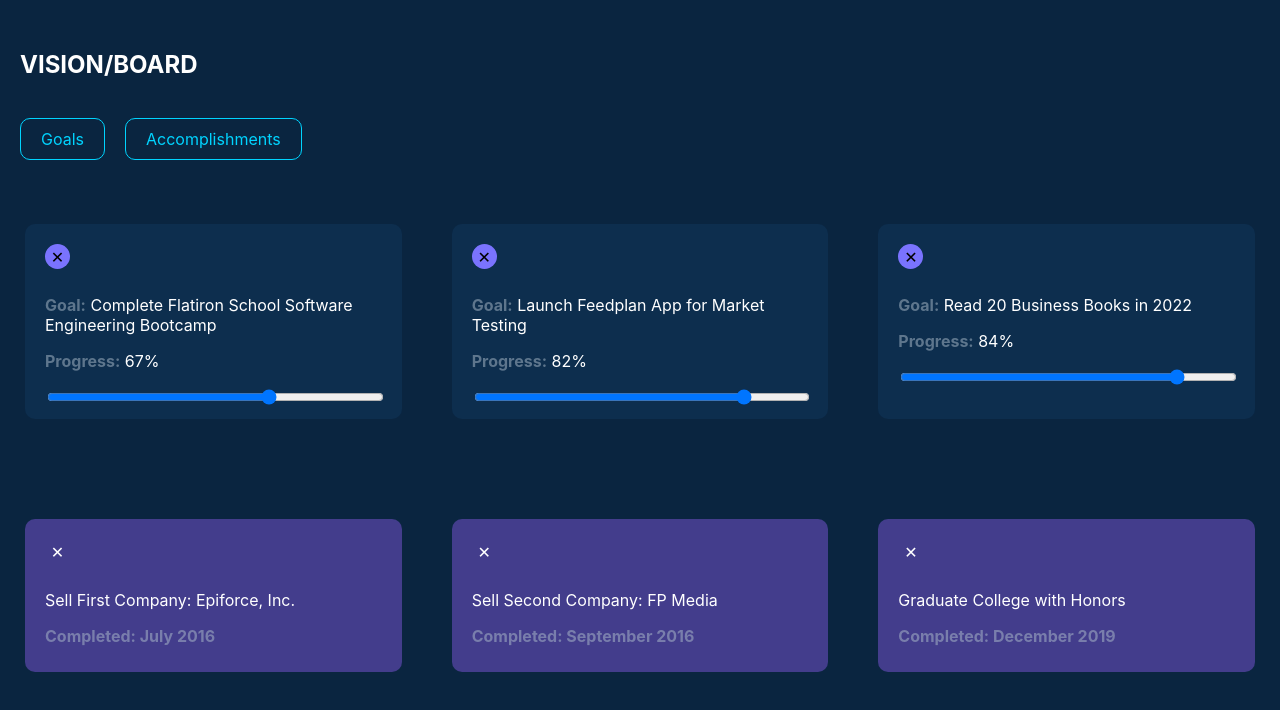
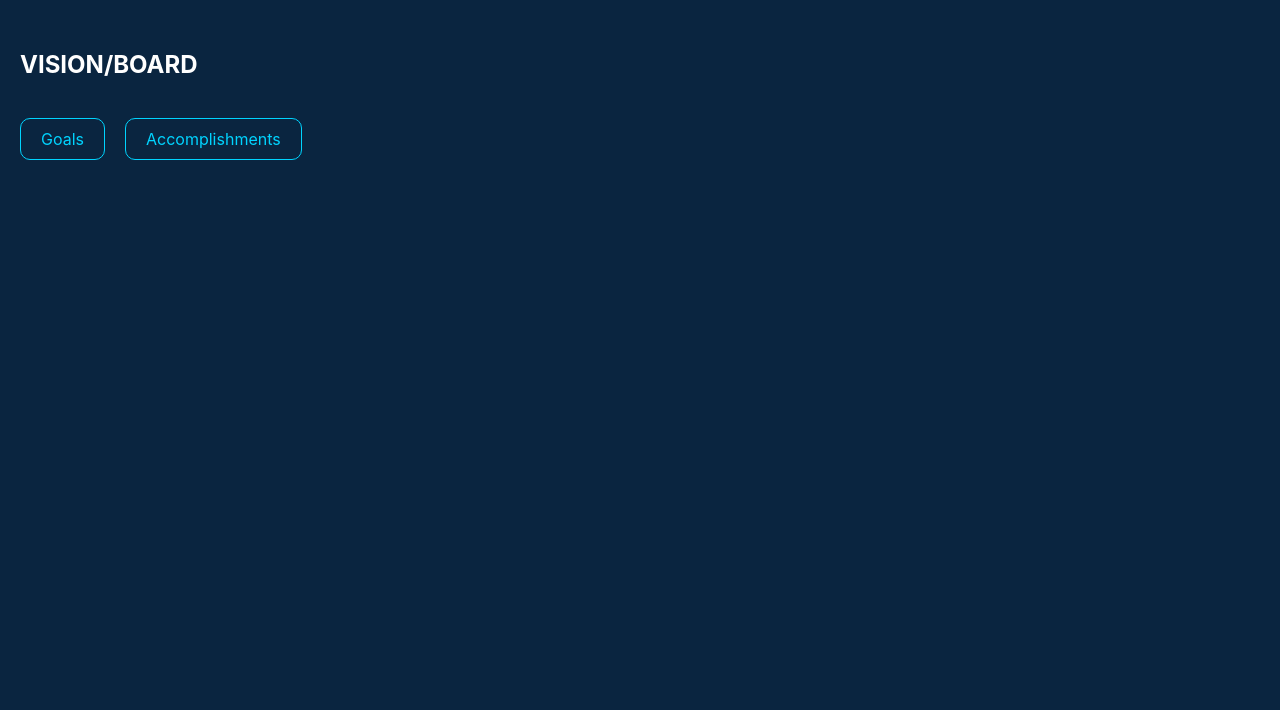
Before and after one commit to winfeigle/react-phase-2-project, a React (Create React App) app: page / in a window 1280 px wide. Shown: the top 710 px of the page. Built offline with nearby package versions, Linux system fonts and the light colour scheme; data requests are answered from the project's data file.

Commit message:
Import route/switch into App.js

```diff
--- a/src/App.js
+++ b/src/App.js
@@ -1,4 +1,6 @@
 import React, { useEffect, useState } from "react";
+import { Route, Switch } from "react-router-dom";
+
 import Header from "./components/Header";
 import Goals from "./components/Goals";
 import Accomplishments from "./components/Accomplishments";
@@ -33,8 +35,14 @@ function App() {
   return (
     <div>
       <Header />
-      <Goals goals={goals} onUpdateGoal={onUpdateGoal}/>
-      <Accomplishments accomplishments={accomplishments}/>
+      <Switch>
+        <Route path="/goals">
+          <Goals goals={goals} onUpdateGoal={onUpdateGoal}/>
+        </Route>
+        <Route path="/accomplishments">
+          <Accomplishments accomplishments={accomplishments}/>
+        </Route>
+      </Switch>
     </div>
   );
 }
```
